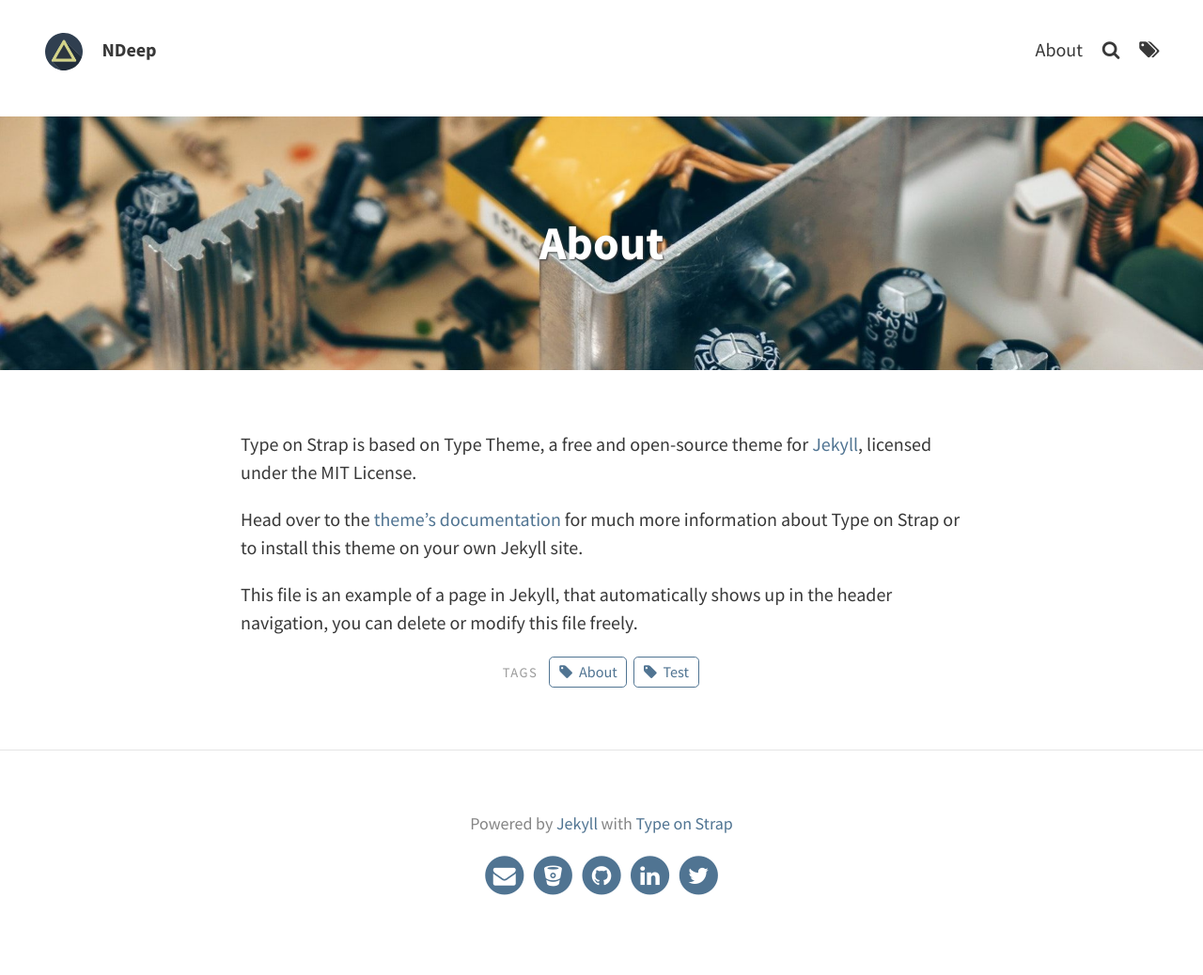
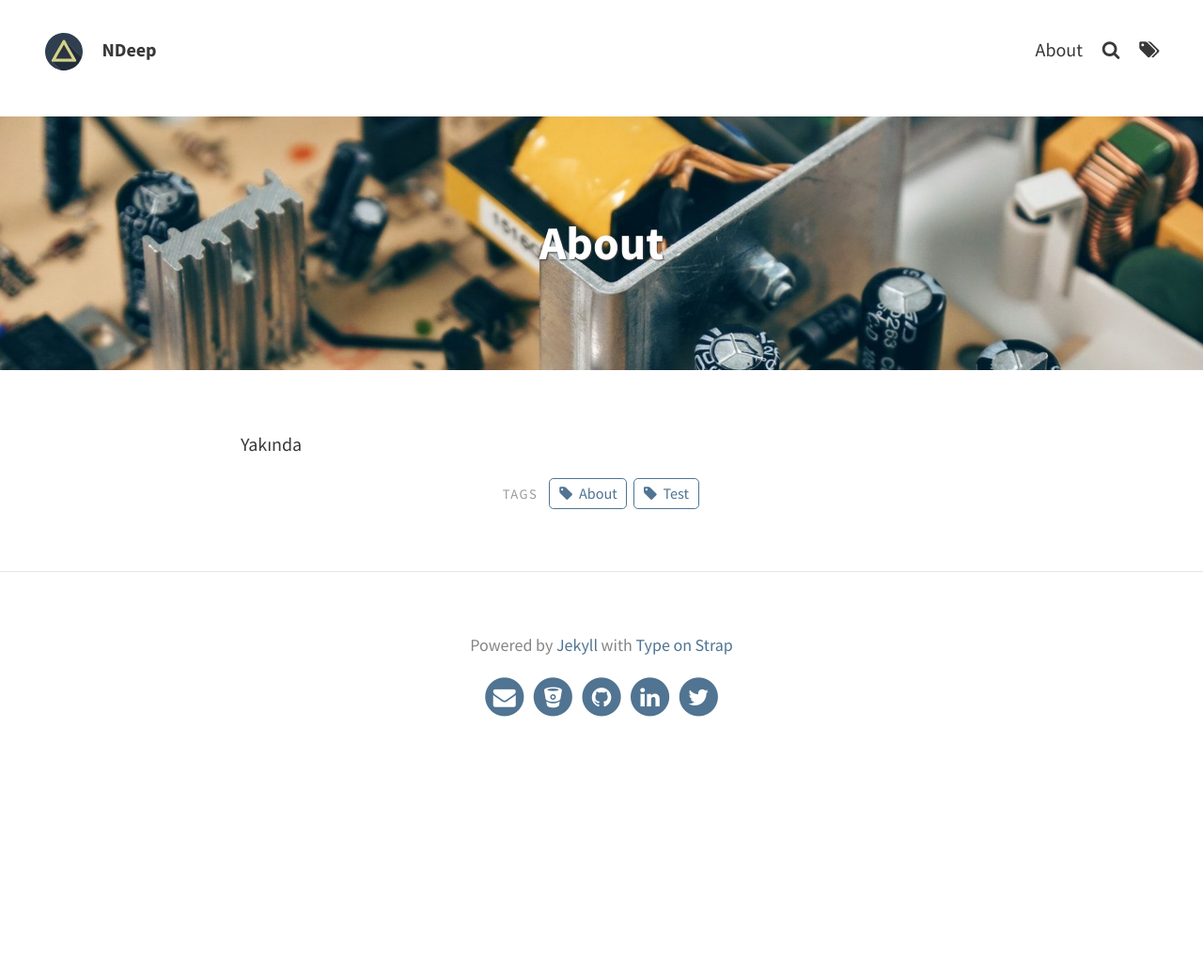
Before and after one commit to blgnksy/blgnksy.github.io, a Jekyll site: the page built from pages/about.md, in a window 1280 px wide. Shown: the whole page at 94% size. Built offline with Jekyll 4.4.1, drawn with Linux system fonts in a browser that asks for light colours; comment, search, counter and statistics services are not loaded; after the commit the page ends 900 px from its top, so only the background shows below that.

Commit message:
Edited abour page

```diff
--- a/pages/about.md
+++ b/pages/about.md
@@ -6,8 +6,4 @@
 tags: [About, Test]
 ---
 
-Type on Strap is based on Type Theme, a free and open-source theme for [Jekyll](http://jekyllrb.com/), licensed under the MIT License.
-
-Head over to the [theme's documentation](https://github.io/sylhare/Type-on-Strap) for much more information about Type on Strap or to install this theme on your own Jekyll site.
-
-This file is an example of a page in Jekyll, that automatically shows up in the header navigation, you can delete or modify this file freely.
+Yakında
```
